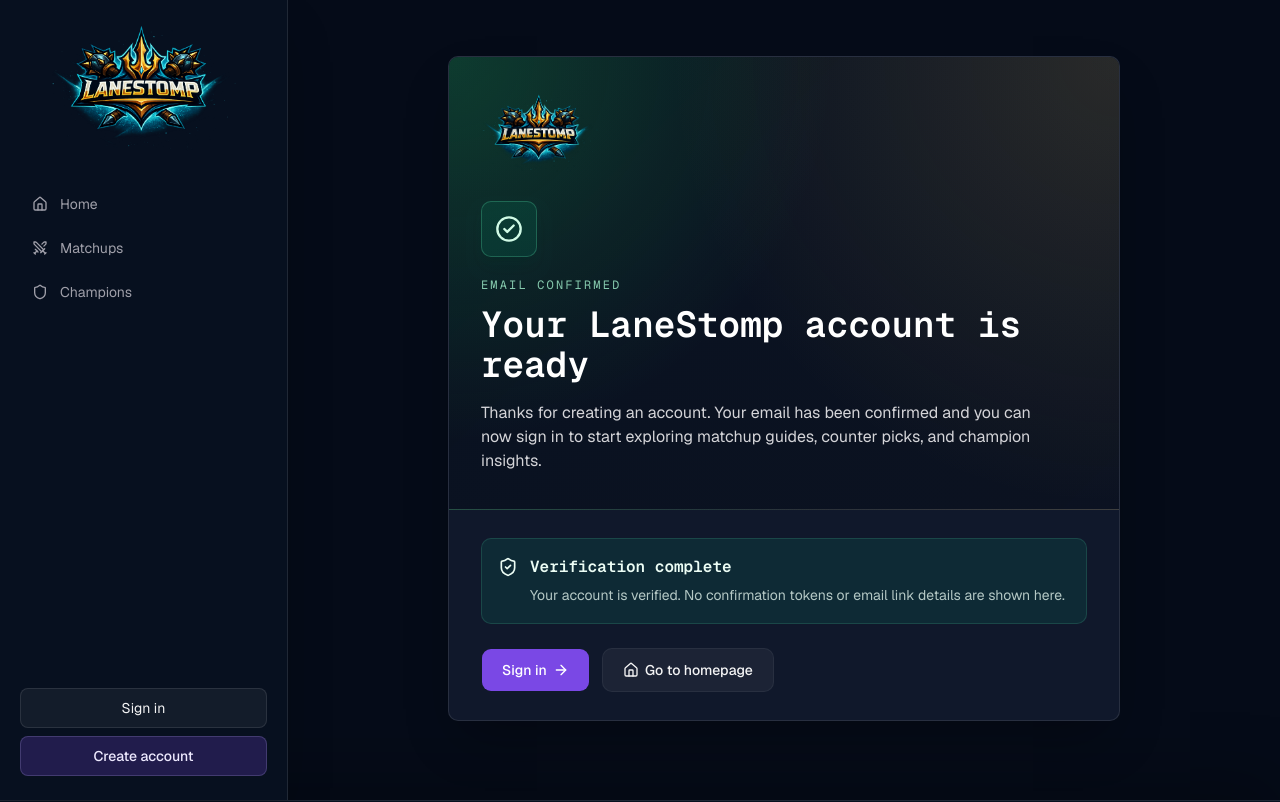
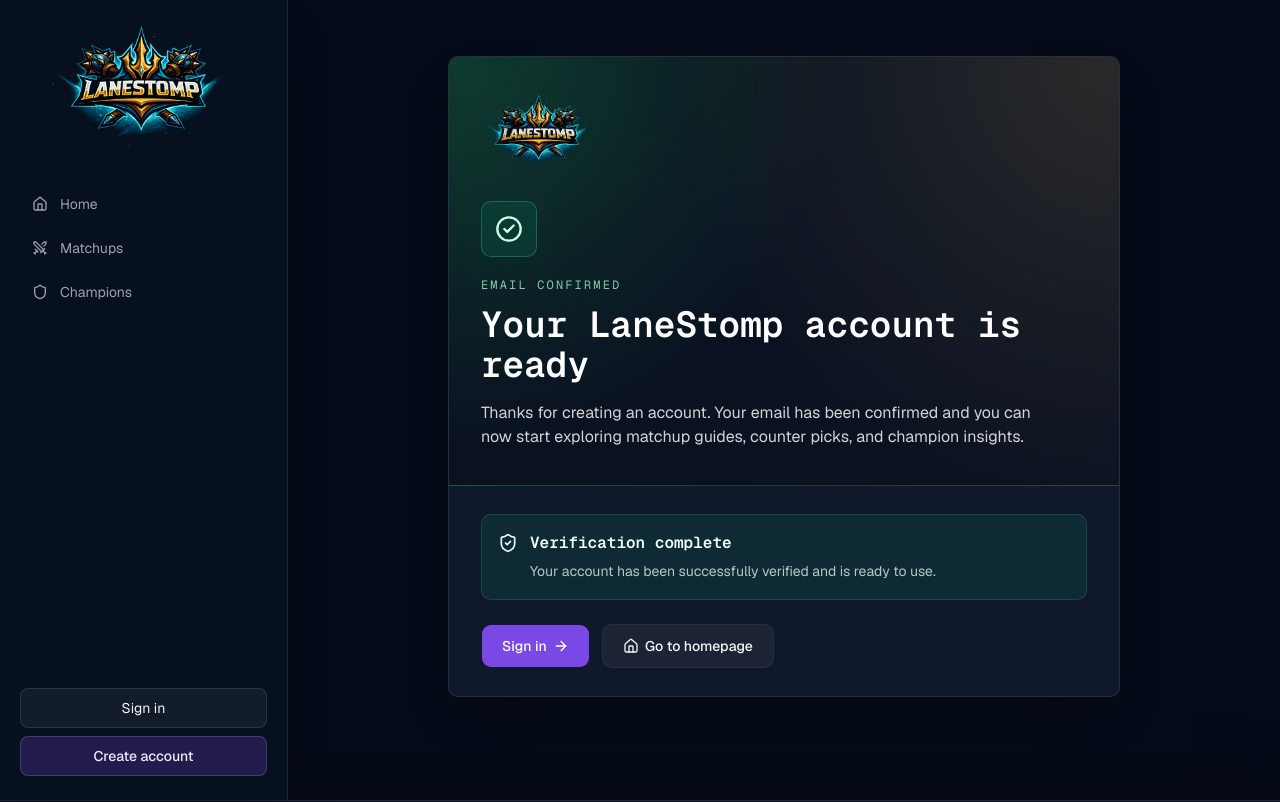
Before and after one commit to SteinGansmoe/lanestomp, a Next.js app: page /auth/confirmed in a window 1280 px wide. Shown: the top 802 px of the page. Built offline with nearby package versions, Linux system fonts and the light colour scheme; no server answers.

Commit message:
Changed email confirmed

```diff
--- a/src/app/auth/confirmed/page.tsx
+++ b/src/app/auth/confirmed/page.tsx
@@ -1,15 +1,14 @@
 import type { Metadata } from "next";
 import Image from "next/image";
-import Link from "next/link";
-import { ArrowRight, CheckCircle2, Home, ShieldCheck } from "lucide-react";
+import { CheckCircle2 } from "lucide-react";
 
+import { AuthConfirmedPanel } from "@/src/components/auth-confirmed-panel";
 import { SiteHeader } from "@/src/components/site-header";
-import { Button } from "@/src/components/ui/button";
 
 export const metadata: Metadata = {
   title: "Account Confirmed",
   description:
-    "Your LaneStomp account is ready. Sign in to start exploring matchup guides, counter picks, and champion insights.",
+    "Your LaneStomp account is ready. Start exploring matchup guides, counter picks, and champion insights.",
 };
 
 export default function AuthConfirmedPage() {
@@ -44,47 +43,12 @@
               </h1>
               <p className="mt-4 max-w-xl text-sm leading-6 text-zinc-300 sm:text-base">
                 Thanks for creating an account. Your email has been confirmed
-                and you can now sign in to start exploring matchup guides,
-                counter picks, and champion insights.
+                and you can now start exploring matchup guides, counter picks,
+                and champion insights.
               </p>
             </div>
 
-            <div className="grid gap-6 px-5 py-6 sm:px-8 sm:py-7">
-              <div className="flex items-start gap-3 rounded-lg border border-emerald-300/15 bg-emerald-400/10 p-4 text-emerald-50">
-                <ShieldCheck className="mt-0.5 size-5 shrink-0" aria-hidden="true" />
-                <div>
-                  <h2 className="font-mono text-base font-semibold">
-                    Verification complete
-                  </h2>
-                  <p className="mt-1 text-sm leading-6 text-emerald-50/75">
-                    Your account is verified. No confirmation tokens or email
-                    link details are shown here.
-                  </p>
-                </div>
-              </div>
-
-              <div className="flex flex-col gap-3 sm:flex-row">
-                <Button
-                  asChild
-                  className="h-11 bg-violet-500/85 px-5 text-white hover:bg-violet-500"
-                >
-                  <Link href="/login">
-                    Sign in
-                    <ArrowRight className="size-4" aria-hidden="true" />
-                  </Link>
-                </Button>
-                <Button
-                  asChild
-                  className="h-11 border-white/10 bg-white/5 px-5 text-zinc-100 hover:bg-white/10"
-                  variant="ghost"
-                >
-                  <Link href="/">
-                    <Home className="size-4" aria-hidden="true" />
-                    Go to homepage
-                  </Link>
-                </Button>
-              </div>
-            </div>
+            <AuthConfirmedPanel />
           </div>
         </section>
       </section>
--- /dev/null
+++ b/src/components/auth-confirmed-panel.tsx
@@ -0,0 +1,105 @@
+"use client";
+
+import { useEffect, useState } from "react";
+import Link from "next/link";
+import { ArrowRight, Home, ShieldCheck } from "lucide-react";
+
+import { Button } from "@/src/components/ui/button";
+import { fetchUserProfile } from "@/src/lib/profile";
+import { supabase } from "@/src/lib/supabase";
+
+type ConfirmationAuthState = "authenticated" | "loading" | "signed-out";
+
+export function AuthConfirmedPanel() {
+  const [authState, setAuthState] =
+    useState<ConfirmationAuthState>("loading");
+  const [username, setUsername] = useState<string | null>(null);
+
+  useEffect(() => {
+    let isMounted = true;
+
+    async function loadAuthState() {
+      if (!supabase) {
+        setAuthState("signed-out");
+        return;
+      }
+
+      const { data, error } = await supabase.auth.getUser();
+      const user = data.user;
+
+      if (!isMounted) {
+        return;
+      }
+
+      if (error || !user) {
+        setAuthState("signed-out");
+        return;
+      }
+
+      setAuthState("authenticated");
+
+      const profileResult = await fetchUserProfile(user.id);
+
+      if (!isMounted) {
+        return;
+      }
+
+      setUsername(profileResult.data?.username?.trim() || null);
+    }
+
+    loadAuthState();
+
+    return () => {
+      isMounted = false;
+    };
+  }, []);
+
+  const isSignedOut = authState === "signed-out";
+  const primaryHref = isSignedOut ? "/login" : "/league/matchups";
+  const primaryLabel = isSignedOut ? "Sign in" : "Start Exploring Matchups";
+
+  return (
+    <div className="grid gap-6 px-5 py-6 sm:px-8 sm:py-7">
+      <div className="flex items-start gap-3 rounded-lg border border-emerald-300/15 bg-emerald-400/10 p-4 text-emerald-50">
+        <ShieldCheck className="mt-0.5 size-5 shrink-0" aria-hidden="true" />
+        <div>
+          <h2 className="font-mono text-base font-semibold">
+            Verification complete
+          </h2>
+          <p className="mt-1 text-sm leading-6 text-emerald-50/75">
+            Your account has been successfully verified and is ready to use.
+          </p>
+        </div>
+      </div>
+
+      {username ? (
+        <p className="rounded-lg border border-white/10 bg-white/5 px-4 py-3 text-sm text-zinc-200">
+          Welcome to LaneStomp,{" "}
+          <span className="font-medium text-white">{username}</span>.
+        </p>
+      ) : null}
+
+      <div className="flex flex-col gap-3 sm:flex-row">
+        <Button
+          asChild
+          className="h-11 bg-violet-500/85 px-5 text-white hover:bg-violet-500"
+        >
+          <Link href={primaryHref}>
+            {primaryLabel}
+            <ArrowRight className="size-4" aria-hidden="true" />
+          </Link>
+        </Button>
+        <Button
+          asChild
+          className="h-11 border-white/10 bg-white/5 px-5 text-zinc-100 hover:bg-white/10"
+          variant="ghost"
+        >
+          <Link href="/">
+            <Home className="size-4" aria-hidden="true" />
+            Go to homepage
+          </Link>
+        </Button>
+      </div>
+    </div>
+  );
+}
```
